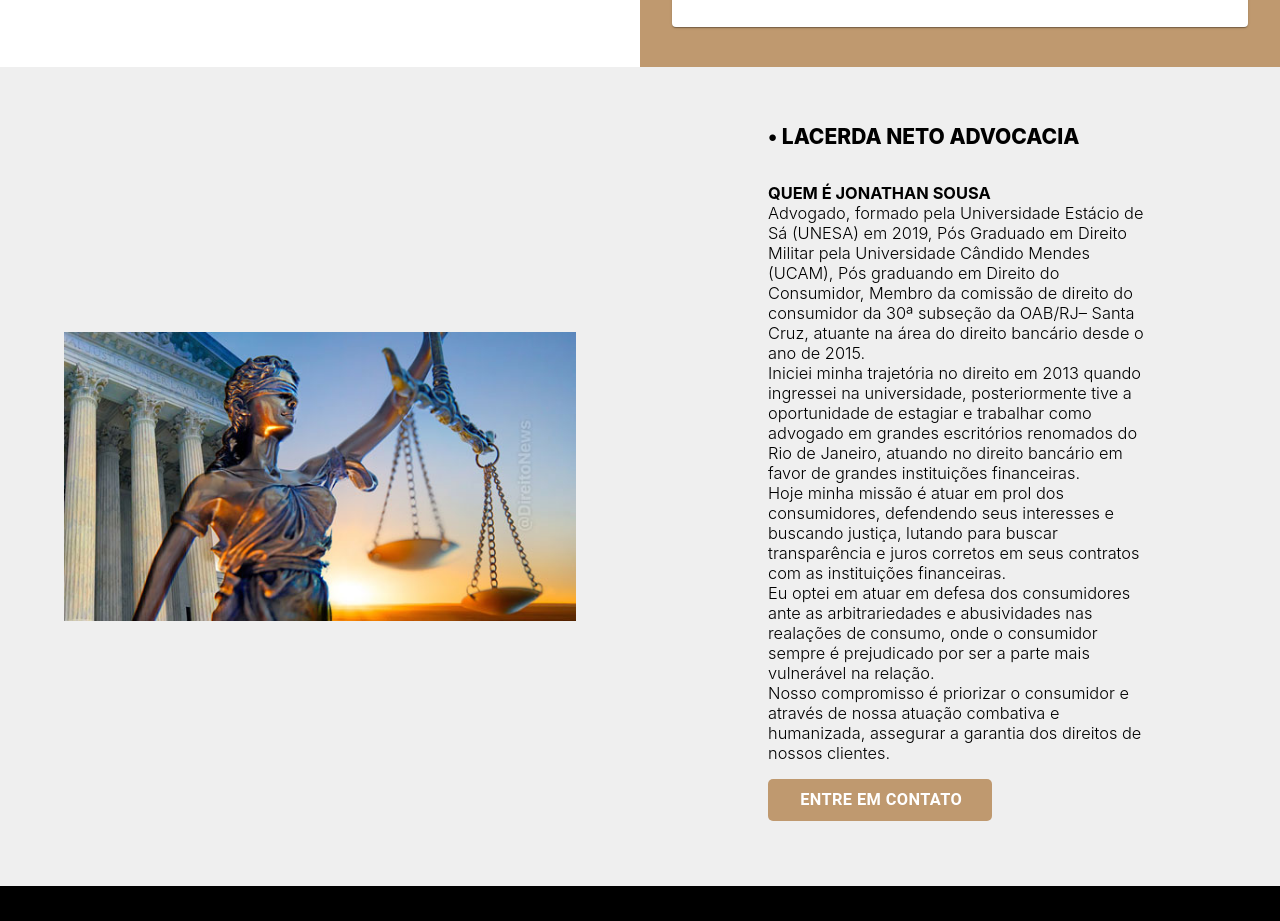
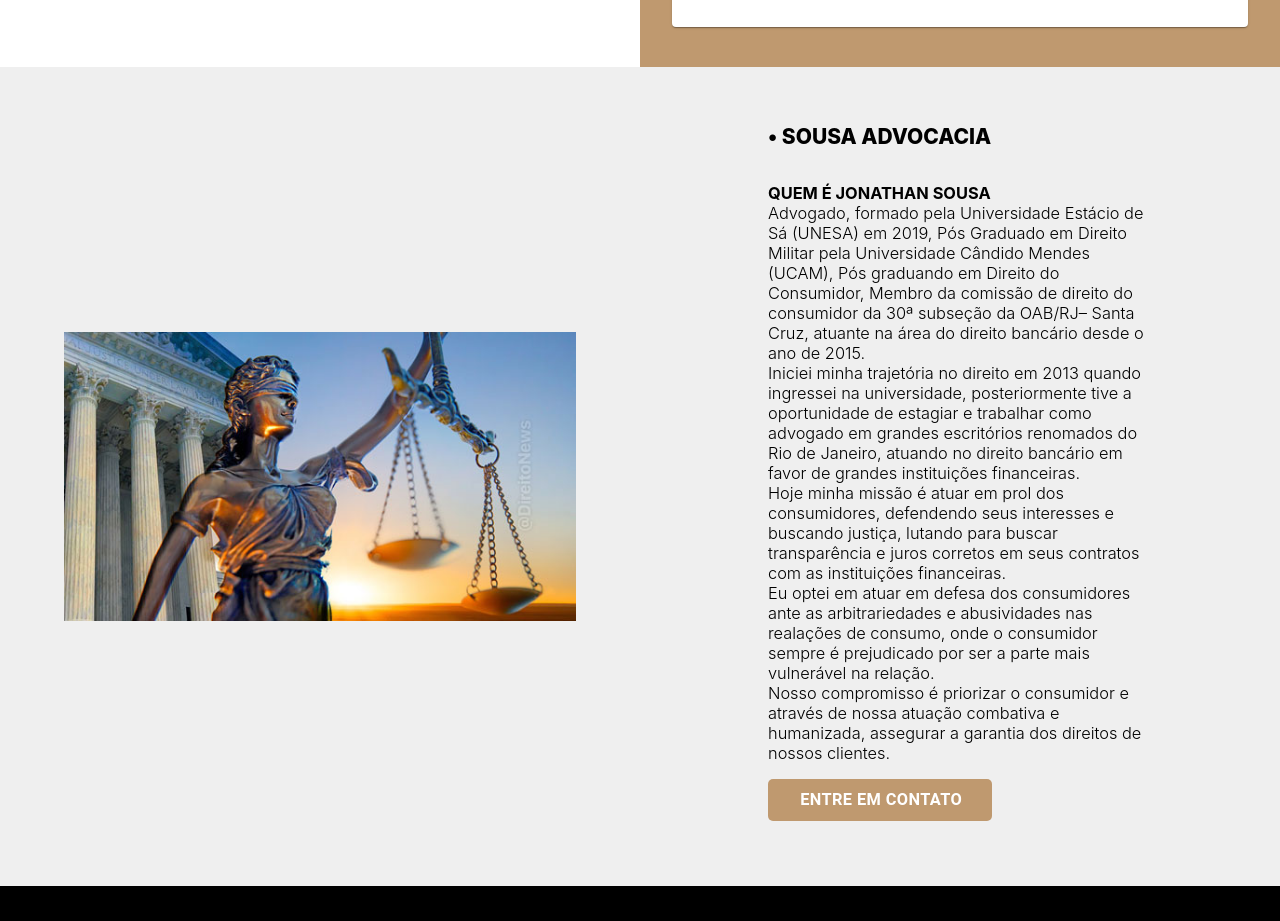
Before and after one commit to SousaAdvocacia/sousa-hartz, a React (Create React App) app: page /recuperacao-judicial in a window 1280 px wide. Shown: the part 906-1827 px from the top of the page. Built offline with nearby package versions, Linux system fonts and the light colour scheme.

Commit message:
fix: recovery info title

```diff
--- a/src/components/RecoveryInfo/RecoveryInfo.js
+++ b/src/components/RecoveryInfo/RecoveryInfo.js
@@ -99,7 +99,7 @@ export const RecoveryInfo = () => {
                 <div style={styles.boxContent}>
                     <div style={styles.textBox}>
 
-                        <h2 style={styles.title}>• LACERDA NETO ADVOCACIA</h2>
+                        <h2 style={styles.title}>• SOUSA ADVOCACIA</h2>
 
                         <h3 style={styles.description}>
                             <strong>QUEM É JONATHAN SOUSA</strong>
```
